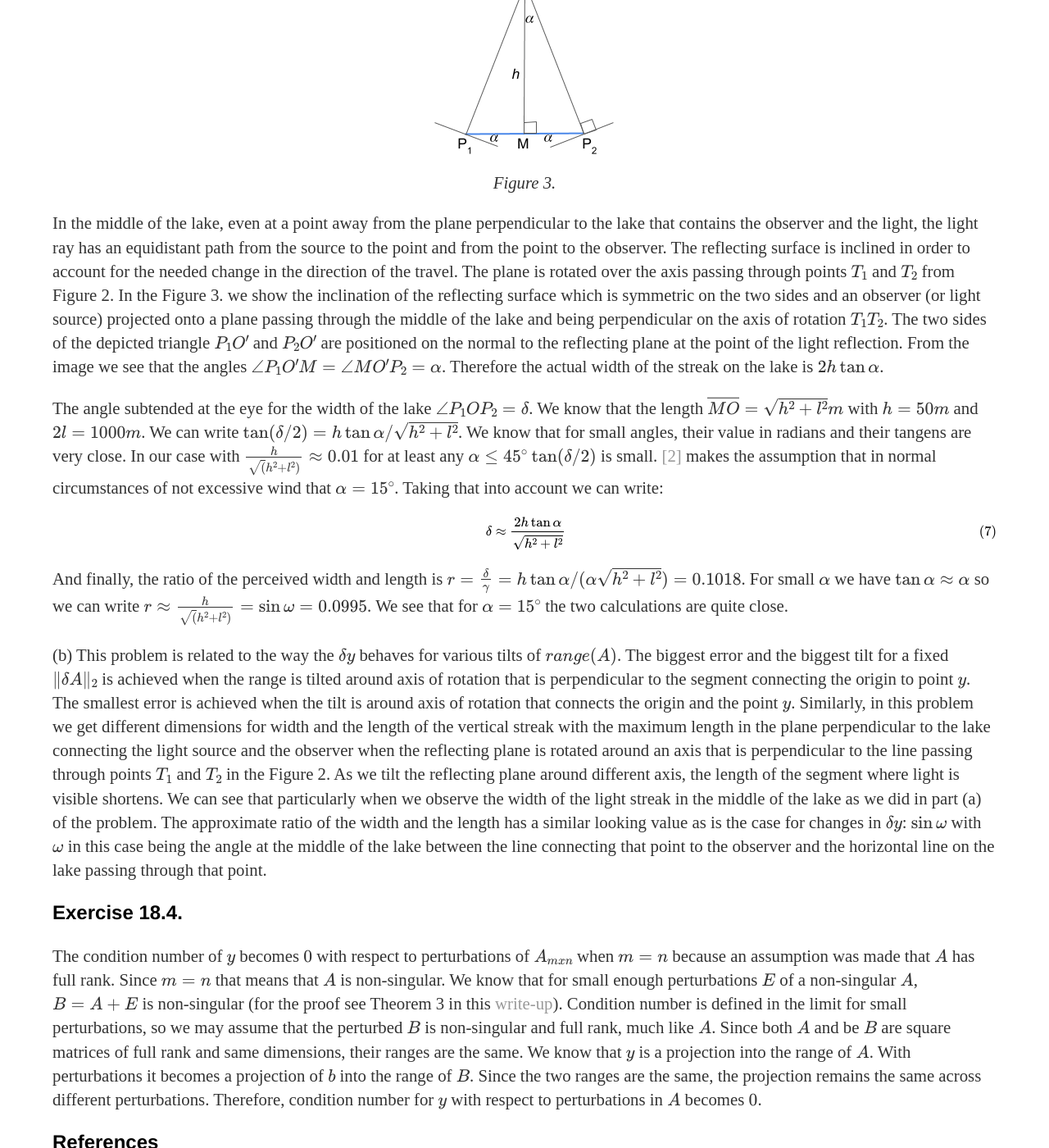
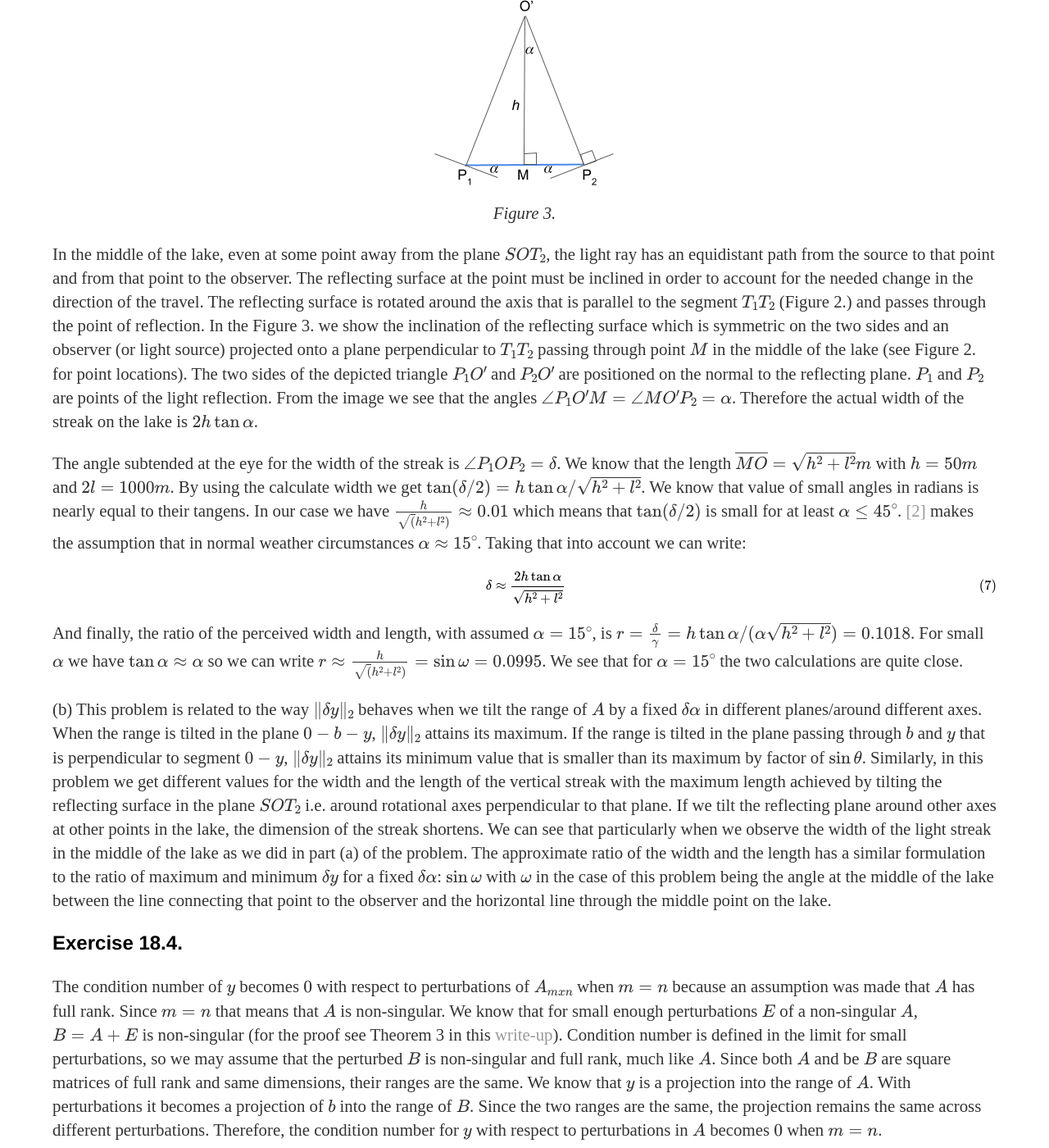
Before and after one commit to ana0209/ana0209.github.io, a Jekyll site: the page built from _posts/2020-06-25-Solutions-for-Chapter-18-in-NLA-by-Trefethen-and-Bau.md, in a window 1280 px wide and 1400 px high, scrolled down 4366 px. Shown: the whole window at 82% size. Built offline with Jekyll 4.4.1, drawn with Linux system fonts in a browser that asks for light colours; formulas are drawn with MathJax 3; some of the changed text lies outside the part shown.

Commit message:
Fix errors in blog text

```diff
--- a/_posts/2020-06-25-Solutions-for-Chapter-18-in-NLA-by-Trefethen-and-Bau.md
+++ b/_posts/2020-06-25-Solutions-for-Chapter-18-in-NLA-by-Trefethen-and-Bau.md
@@ -26,44 +26,44 @@
 
 * $\kappa_{A \rightarrow x}=1469883252.86400$
 
-(e) The perturbation $\delta b$ that relative error equal to $\kappa_{b \rightarrow y}$ is any perturbation in the range of $A$. IWe can get such perturbation by multiplying any non-zero vector $$v$$ by a projector into the range of $A$: $\delta b=AA^+v$. I used $\delta b=AA^+[1 \; 1 \; 1]\'$ and got relative error $err_{b\rightarrow y}=1.2910$.  You can find the code for this as for any subsequent error calculation in this [script](https://gist.github.com/ana0209/e05eb0907ac27bdb72507420279b1b34).
+(e) The perturbation $\delta b$ that causes the relative error of $$y$$ to be equal to $\kappa_{b \rightarrow y}$ is any perturbation in the range of $A$. We can get such perturbation by multiplying any vector $$v$$ that is not orthogonal to the $$range(A)$$ by a projector into the range of $A$: $\delta b=AA^+v$. I used $\delta b=AA^+[1 \; 1 \; 1]\'$ and got relative error $err_{b\rightarrow y}=1.2910$.  You can find the code for this as for any subsequent calculations for problem 18.1. in this [script](https://gist.github.com/ana0209/e05eb0907ac27bdb72507420279b1b34).
 
 The perturbation $\delta b$ that achieves relative error of x equal to the condition number $\kappa_{b \rightarrow x}$ is one where $$\|A^+\delta b\|_2=\|A^+\|_2\|\delta b\|_2$$. We now construct that kind of $\delta b$.
 
-We know that $$\|A^+\|_2=1/\sigma_n$$ where $$\sigma_n$$ is the n-th and smallest singular value of $A$. We also know that $$A^+=V\Sigma^+U^*$$ (see [Wikipedia entry on Moore-Penrose pseudoinverse](https://en.wikipedia.org/wiki/Moore–Penrose_inverse#Singular_value_decomposition_(SVD))). $\Sigma^+$ is a diagonal matrix with i-ith diagonal entries being $1/\sigma_i$ for non-zero singular values $\sigma_i$ of $A$ and zeros elsewhere. In our particular case where $n=2$ and $m=3$. If we choose $\delta b=U[0 \; 1 \; 0]'$ we get:
+We know that $$\|A^+\|_2=1/\sigma_n$$ where $$\sigma_n$$ is the n-th and smallest singular value of $A$. We also know that $$A^+=V\Sigma^+U^*$$, with $$A=U\Sigma V^*$$ being a singular value decomposition of A (see [Wikipedia entry on Moore-Penrose pseudoinverse](https://en.wikipedia.org/wiki/Moore–Penrose_inverse#Singular_value_decomposition_(SVD))). $\Sigma^+$ is a diagonal matrix with i-ith diagonal entries being $1/\sigma_i$ for non-zero singular values $\sigma_i$ of $A$ and zero elsewhere. In our particular case $n=2$ and $m=3$ so $$\sigma_n=\sigma_2$$. If we choose $\delta b=U[0 \; 1 \; 0]'$ we get:
 
 
 $$\begin{eqnarray}\|A^+\delta b\|_2 &=& \|V \Sigma^+U^*U\begin{bmatrix}0 \\ 1 \\ 0\end{bmatrix}\|_2 \nonumber \\
 &=&\|\Sigma^+ \begin{bmatrix}0 \\ 1 \\ 0\end{bmatrix}\|_2 \nonumber \\ &=& \frac{1}{\sigma_2}\|\begin{bmatrix}0 \\ 1 \\ 0\end{bmatrix}\|_2 \nonumber \\ &=& \|A^+\|_2\|U \begin{bmatrix}0 \\ 1 \\ 0\end{bmatrix}\|_2 \nonumber \\ &=& \|A^+\|_2\|\delta b\|_2
 \end{eqnarray}$$
 
-Above we use the fact that $$\| \cdot \|_2$$ norm is unitarily invariant (the norm of the vector does not change when it is multiplied by a unitary matrix). The key here was to set a non-zero value in the n-th entry of the vector $U$ is multiplied by. That way we select the $$1/\sigma_n=1/\sigma_2$$ value from $$\Sigma^+$$.
+Above we use the fact that $$\| \cdot \|_2$$ norm is unitarily invariant (the norm of the vector does not change when the vector is multiplied by a unitary matrix). The key here was to set a non-zero value in the n-th entry of the vector $U$ is multiplied by. That way we select the $$1/\sigma_n=1/\sigma_2$$ value from $$\Sigma^+$$.
 
-When using the above described perturbation this error was obtained: $$err_{b \rightarrow x}=54775.17704$$.
+When using the above described perturbation the following error was obtained: $$err_{b \rightarrow x}=54775.17704$$.
 
 While the previous two errors achieved the condition number exactly, the following two will do so only approximately.
 
-$$y$$ only depends on the $range(A)$. From [[1]](#1), *Tilting the range section* we see that the biggest tilt of the $range(A)$ for some fixed value of $$\|\delta A\|_2$$ is achieved when $$\delta A=\delta p \cdot v_n$$ where $v_n$ is the right singular vector of $A$ associated with its smallest singular value $\sigma_n$ wich in the case of this problem is $\sigma_2$. $\delta p$ is a vector orthogonal to the range of $A$. I calculated $\delta p$ as:
+$$y$$ only depends on the $range(A)$. From [[1]](#1), *Tilting the range section* we see that the biggest tilt of the $range(A)$ for some fixed value of $$\|\delta A\|_2$$ is achieved when $$\delta A=\delta p \cdot v_n$$ where $v_n$ is the right singular vector of $A$ associated with its smallest singular value $\sigma_n$ which in the case of this problem is $\sigma_2$. $\delta p$ is a vector orthogonal to the range of $A$. I calculated $\delta p$ as:
 
 $$\begin{eqnarray}
-\delta p = (I-AA^+)\begin{bmatrix}0 \\ 1 \\ 0\end{bmatrix}/10^6
+\delta p = (I-AA^+)\begin{bmatrix}1 \\ 1 \\ 0\end{bmatrix}/10^6
 \end{eqnarray}$$
 
 And the final perturbation of $$A$$ is $$\delta A=\delta p v_2$$ where $v_2$ is obtained as the second column of $V$ from $A=U \Sigma V^*$.
 
-The error obtained using this perturbation was $err_{A \rightarrow y}=34639.57287$. The difference between $err_{A \rightarrow y}$ and $\kappa_{A \rightarrow y}$ can be explained by the value of $$y=[2 \; 2.0001 \; 2.0001]'$$. Let us look at the left singular vectors of $A$ in $U$:
+The error obtained using this perturbation was $err_{A \rightarrow y}=34639.57287$. The difference between $err_{A \rightarrow y}$ and $\kappa_{A \rightarrow y}$ can be explained by the relationship between $$y=[2 \; 2.0001 \; 2.0001]'$$ and the second left singular vector $$u_2$$. Let us look at the left singular vectors of $A$ in $U$:
 
 $$\begin{eqnarray}U=\begin{bmatrix}-5.77e-01 & 8.17e-01 & -8.76e-17 \\ -5.77e-01 & -4.08e-01 & -7.07e-01 \\ -5.77e-01 & -4.08e-01 & 7.07e-01 \end{bmatrix}\end{eqnarray}$$
 
-We see that $y$ is approximately aligned with the first left singular vector. This means it is roughly perpendicular to the plane in which the tilt for the described perturbation is made. As explained in [[1]](#1) this reduces the error by a factor of $\sin \theta$. Indeed we get $$err_{A \rightarrow y} \cdot \sin \theta = 54771.06913$$ which is very close to $$\kappa_{A \rightarrow y}$$.
+We see that $y$ is approximately aligned with the first left singular vector. This means it is roughly perpendicular to the plane in which the tilt for the described perturbation is made. As explained in [[1]](#1) this reduces the error by a factor of $\sin \theta$. Indeed we get $$err_{A \rightarrow y} / \sin \theta = 54771.06913$$ which is very close to $$\kappa_{A \rightarrow y}$$.
 
-You might ask why not tilt the range in the plane that contains $y$. The answer is that due to big difference between $\sigma_1$ and $\sigma_2$, the angle of the tilt of the range while keeping the same $$\|\delta A\|_2$$ is much smaller resulting in an error that is significantly less than the above cacluclated $$err_{A \rightarrow y}$$ and $$\kappa_{A \rightarrow y}$$.
+You might ask why not tilt the range in the plane that contains the origin and the points $b$ and $y$ as was done in the section *Sensitivity of y to Perturbations in A* of [[1]](#1). The answer is that due to big difference between $\sigma_1$ and $\sigma_2$, the angle of the tilt of the range while keeping the same $$\|\delta A\|_2$$ is much smaller resulting in an error that is significantly less than both the above calculated $$err_{A \rightarrow y}$$ and $$\kappa_{A \rightarrow y}$$.
 
-The final error $$err_{A \rightarrow x}$$ has two terms, one that depends on changes of $A$ that do not alter its range and the other term that is affected by tilting of the range of $A$. The first term is $\kappa(A)$ and the second $$\kappa(A)^2\tan\theta/\mu$$. In our example $\mu=1.0$ so the overall error is much more affect by tilting the range than the changes in the mapping of points within in the range, since that term contains the quadratic factor $\kappa(A)^2$. Therefore I picked the same perturbation as for $$err_{A \rightarrow y}$$ since that is the perturbation that causes the largest tilt of the range of $$A$$ for a given $$\|\delta A\|_2$$. The obtained relative error is $$err_{A \rightarrow x}=1469620366.28139=0.9982 \cdot \kappa_{A \rightarrow x}$$.
+The final error $$err_{A \rightarrow x}$$ has two terms, one that depends on changes of $A$ that do not alter its range and the other term that is affected by tilting of the range of $A$. The first term is $\kappa(A)$ and the second $$\kappa(A)^2\tan\theta/\mu$$. In our example $\mu=1.0$ so the overall error is much more affected by tilting the range than the changes in the mapping of points within in the range, since that term contains the quadratic factor $\kappa(A)^2$. Therefore I picked the same perturbation as for $$err_{A \rightarrow y}$$ since that is the perturbation that causes the largest tilt of the range of $$A$$ for a given $$\|\delta A\|_2$$. The obtained relative error is $$err_{A \rightarrow x}=1469620366.28139=0.9982 \cdot \kappa_{A \rightarrow x}$$.
 
 ### Exercise 18.2.
 
-If many variables are used, some of them may be highly correlated. For example, parents' level of education and parents' annual income are likely heavily correlated on a large sample of people. This would result in having a very low smallest singular value of $$A$$ and a very high $$\kappa(A)$$ leading to high condition number $\kappa_{A \rightarrow x}$. This means that a small change in $$A$$ can cause a big change in the resulting $$x$$. But the nature of this problem is capturing trends. So a small change in the input data such as somebody having 1 year of graduate education vs. 2 years with the same annual income or 2 point difference in IQ should not substantially affect the importance the solution assigns to different factors.
+If many variables are used, some of them may be highly correlated. For example, parents' level of education and parents' annual income are likely heavily correlated on a large sample of people. This would result in having a very low smallest singular value of $$A$$ and a very high $$\kappa(A)$$ leading to high condition number $\kappa_{A \rightarrow x}$. This means that a small change in $$A$$ can cause a big change in the resulting $$x$$. But the point of this problem is to capture trends. So a small change in the input data such as somebody having 1 year of graduate education vs. 2 years with the same annual income or 2 point difference in IQ should not substantially affect the importance the solution assigns to different factors.
 
 ### Exercise 18.3.
 
@@ -89,15 +89,13 @@
     <em>Figure 2.</em>
 </p>
 
-We see from the Figure 2. that if the reflecting surface is angled with the sharper angle turned towards the light source that it needs to be closer to the light source than the observer in order to reach the observer at the right height. The situation is reversed when the more oblique angle of the reflecting surface is turned to the light source: then the surface should be closer to the observer than the light source. Also, as visible from the Figure 2. above, for the same narrow angle $\alpha$, the two situations are symmetrical.
-
-We are going to follow the assumption that the perceived dimension of the object is proportional to the angle the endpoints of the object subtend at the eye (See [here](https://entokey.com/the-human-eye-as-an-optical-system/) and [here](https://en.wikipedia.org/wiki/Visual_angle#The_retinal_image_and_visual_angle)). The perceived dimension of the object is $$n\cdot\gamma$$ where $$\gamma$$ is the mentioned subtended angle and $$n$$ is the distnace from nodal points to the retina of the eye: something like the diameter of the eyeball.
+We see from the Figure 2. that if the reflecting surface is angled with the sharper angle turned towards the light source that it needs to be closer to the light source than the observer in order to reach the observer at the right height. The situation is reversed when the more oblique angle of the reflecting surface is turned to the light source. Also, as visible from the Figure 2. above, tilting the reflecting surface by $$\alpha$$ towards the observer and tilting it by $$\alpha$$ towards the light source results in two symmetrical cases.
 
 Here we will calculate the ratio of width and length of the vertical streak as perceived by the observer and not as the ratio of width and height as they are at the water surface at the points where the light we see is reflected.
 
-What limits the length of the vertical streak is the maximum angle $$\alpha$$ at which the water ripples (See Figure 2.). We need to calculate angle $$\gamma$$ from Figure 2. because that is the angle that is subtended at the eye of the observer for the length of the vertical streak of light.
+We are going to follow the assumption that the perceived dimension of the object is proportional to the angle the endpoints of the object subtend at the eye (See [here](https://entokey.com/the-human-eye-as-an-optical-system/) and [here](https://en.wikipedia.org/wiki/Visual_angle#The_retinal_image_and_visual_angle)). The perceived dimension of the object is $$n\cdot\gamma$$ where $$\gamma$$ is the subtended angle and $$n$$ is the distance from nodal points to the retina of the eye: something like the diameter of the eyeball.
 
-We can calculate $$\gamma$$ as follows (see Figure 2.):
+What limits the length of the vertical streak is the maximum angle $$\alpha$$ at which the water ripples (see Figure 2.). We need to calculate the angle $$\gamma$$ from Figure 2. because that is the angle that is subtended at the eye of the observer for the length of the vertical streak of light which we can do as follows:
 
 
 $$\begin{eqnarray}
@@ -118,7 +116,7 @@
 
 From \eqref{eq:gamma-2} we see that the angle subtended at the eye that encompasses the length of the vertical streak is equal to $$2\alpha$$.
 
-Width of the streak varies at different points. We will use the point in the middle for our calculations. The actual width on the lake in the middle is the biggest width of the streak. However, according to [[2]](#2) that is not the point of the maximum perceived length. Nevertheless, that is the point they use to caculate the width and so will I, because the calculations are easy and the width along the streak varies anyway.
+Width of the streak varies at different points. We will use the point in the middle of the lake for our calculations. The actual width on the lake in the middle is the biggest width the streak attains on the lake. However, according to [[2]](#2) that is not the point of the maximum perceived length. Nevertheless, that is the point they use to caculate the width and so will I, because the calculations are easy and the width along the streak varies anyway.
 
 <p align="center">
   <img alt="Width of the streak at the middle of the lake" src="https://raw.githubusercontent.com/ana0209/ana0209.github.io/master/images/figure-3.png">
@@ -126,22 +124,22 @@
     <em>Figure 3.</em>
 </p>
 
-In the middle of the lake, even at a point away from the plane perpendicular to the lake that contains the observer and the light, the light ray has an equidistant path from the source to the point and from the point to the observer. The reflecting surface is inclined in order to account for the needed change in the direction of the travel. The plane is rotated over the axis passing through points $$T_1$$ and $$T_2$$ from Figure 2. In the Figure 3. we show the inclination of the reflecting surface which is symmetric on the two sides and an observer (or light source) projected onto a plane passing through the middle of the lake and being perpendicular on the axis of rotation $$T_1T_2$$. The two sides of the depicted triangle $$P_1O'$$ and $$P_2O'$$ are positioned on the normal to the reflecting plane at the point of the light reflection. From the image we see that the angles $$\angle P_1O'M=\angle MO'P_2=\alpha$$. Therefore the actual width of the streak on the lake is $$2 h\tan \alpha$$.
+In the middle of the lake, even at some point away from the plane $$SOT_2$$, the light ray has an equidistant path from the source to that point and from that point to the observer. The reflecting surface at the point must be inclined in order to account for the needed change in the direction of the travel. The reflecting surface is rotated around the axis that is parallel to the segment $$T_1T_2$$ (Figure 2.) and passes through the point of reflection. In the Figure 3. we show the inclination of the reflecting surface which is symmetric on the two sides and an observer (or light source) projected onto a plane perpendicular to $$T_1T_2$$ passing through point $$M$$ in the middle of the lake (see Figure 2. for point locations). The two sides of the depicted triangle $$P_1O'$$ and $$P_2O'$$ are positioned on the normal to the reflecting plane. $$P_1$$ and $$P_2$$ are points of the light reflection. From the image we see that the angles $$\angle P_1O'M=\angle MO'P_2=\alpha$$. Therefore the actual width of the streak on the lake is $$2 h\tan \alpha$$.
 
-The angle subtended at the eye for the width of the lake $$\angle P_1OP_2=\delta$$. We know that the length $$\overline{MO}=\sqrt{h^2+l^2}m$$ with $$h=50m$$ and $$2l=1000m$$. We can write $$\tan (\delta/2)=h \tan \alpha/\sqrt{h^2+l^2}$$. We know that for small angles, their value in radians and their tangens are very close. In our case with $$\frac{h}{\sqrt(h^2+l^2)}\approx 0.01$$ for at least any $$\alpha \leq 45^\circ$$ $$\tan (\delta/2)$$ is small. [[2]](#2) makes the assumption that in normal circumstances of not excessive wind that $$\alpha=15^\circ$$. Taking that into account we can write:
+The angle subtended at the eye for the width of the streak is $$\angle P_1OP_2=\delta$$. We know that the length $$\overline{MO}=\sqrt{h^2+l^2}m$$ with $$h=50m$$ and $$2l=1000m$$. By using the calculate width we get $$\tan (\delta/2)=h \tan \alpha/\sqrt{h^2+l^2}$$. We know that value of small angles in radians is nearly equal to their tangens. In our case we have $$\frac{h}{\sqrt(h^2+l^2)}\approx 0.01$$ which means that $$\tan (\delta/2)$$ is small for at least $$\alpha \leq 45^\circ$$. [[2]](#2) makes the assumption that in normal weather circumstances $$\alpha\approx 15^\circ$$. Taking that into account we can write:
 
-$$\begin{eqnarray}\delta \approx \frac{2h\tan\alpha}{\sqrt{h^2+l^2}}
-\end{eqnarray}$$
+<div id="mathdisplay">$$\begin{eqnarray}\delta \approx \frac{2h\tan\alpha}{\sqrt{h^2+l^2}}
+\end{eqnarray}$$</div>
 
-And finally, the ratio of the perceived width and length is $$r=\frac{\delta}{\gamma}=h\tan\alpha/(\alpha\sqrt{h^2+l^2})=0.1018$$. For small $$\alpha$$ we have $$\tan\alpha \approx \alpha$$ so we can write $$r\approx\frac{h}{\sqrt(h^2+l^2)}=\sin \omega=0.0995$$. We see that for $$\alpha=15^\circ$$ the two calculations are quite close.
+And finally, the ratio of the perceived width and length, with assumed $$\alpha=15^\circ$$, is $$r=\frac{\delta}{\gamma}=h\tan\alpha/(\alpha\sqrt{h^2+l^2})=0.1018$$. For small $$\alpha$$ we have $$\tan\alpha \approx \alpha$$ so we can write $$r\approx\frac{h}{\sqrt(h^2+l^2)}=\sin \omega=0.0995$$. We see that for $$\alpha=15^\circ$$ the two calculations are quite close.
 
-(b) This problem is related to the way the $$\delta y$$ behaves for various tilts of $$range(A)$$. The biggest error and the biggest tilt for a fixed $$\|\delta A\|_2$$ is achieved when the range is tilted around axis of rotation that is perpendicular to the segment connecting the origin to point $$y$$. The smallest error is achieved when the tilt is around axis of rotation that connects the origin and the point $$y$$. Similarly, in this problem we get different dimensions for width and the length of the vertical streak with the maximum length in the plane perpendicular to the lake connecting the light source and the observer when the reflecting plane is rotated around an axis that is perpendicular to the line passing through points $$T_1$$ and $$T_2$$ in the Figure 2. As we tilt the reflecting plane around different axis, the length of the segment where light is visible shortens. We can see that particularly when we observe the width of the light streak in the middle of the lake as we did in part (a) of the problem. The approximate ratio of the width and the length has a similar looking value as is the case for changes in $$\delta y$$: $$\sin\omega$$ with $$\omega$$ in this case being the angle at the middle of the lake between the line connecting that point to the observer and the horizontal line on the lake passing through that point.
+(b) This problem is related to the way $$\|\delta y\|_2$$ behaves when we tilt the range of $$A$$ by a fixed $$\delta \alpha$$ in different planes/around different axes. When the range is tilted in the plane $$0-b-y$$, $$\|\delta y\|_2$$ attains its maximum. If the range is tilted in the plane passing through $$b$$ and $$y$$ that is perpendicular to segment $$0-y$$, $$\|\delta y\|_2$$ attains its minimum value that is smaller than its maximum by factor of $$\sin \theta$$. Similarly, in this problem we get different values for the width and the length of the vertical streak with the maximum length achieved by tilting the reflecting surface in the plane $$SOT_2$$ i.e. around rotational axes perpendicular to that plane. If we tilt the reflecting plane around other axes at other points in the lake, the dimension of the streak shortens. We can see that particularly when we observe the width of the light streak in the middle of the lake as we did in part (a) of the problem. The approximate ratio of the width and the length has a similar formulation to the ratio of maximum and minimum $$\delta y$$ for a fixed $$\delta \alpha$$: $$\sin\omega$$ with $$\omega$$ in the case of this problem being the angle at the middle of the lake between the line connecting that point to the observer and the horizontal line through the middle point on the lake.
 
 
 
 ### Exercise 18.4.
 
-The condition number of $y$ becomes $0$ with respect to perturbations of $A_{mxn}$ when $m=n$ because an assumption was made that $A$ has full rank. Since $m=n$ that means that $A$ is non-singular. We know that for small enough perturbations $E$ of a non-singular $A$, $B=A+E$ is non-singular (for the proof see Theorem 3 in this [write-up]({{ site.baseurl }}/pdfs/Linear_Least_Squares_Problem_Conditioning.pdf)). Condition number is defined in the limit for small perturbations, so we may assume that the perturbed $B$ is non-singular and full rank, much like $A$. Since both $A$ and be $B$ are square matrices of full rank and same dimensions, their ranges are the same. We know that $y$ is a projection into the range of $A$. With perturbations it becomes a projection of $b$ into the range of $B$. Since the two ranges are the same, the projection remains the same across different perturbations. Therefore, condition number for $y$ with respect to perturbations in $A$ becomes $0$.
+The condition number of $y$ becomes $0$ with respect to perturbations of $A_{mxn}$ when $m=n$ because an assumption was made that $A$ has full rank. Since $m=n$ that means that $A$ is non-singular. We know that for small enough perturbations $E$ of a non-singular $A$, $B=A+E$ is non-singular (for the proof see Theorem 3 in this [write-up]({{ site.baseurl }}/pdfs/Linear_Least_Squares_Problem_Conditioning.pdf)). Condition number is defined in the limit for small perturbations, so we may assume that the perturbed $B$ is non-singular and full rank, much like $A$. Since both $A$ and be $B$ are square matrices of full rank and same dimensions, their ranges are the same. We know that $y$ is a projection into the range of $A$. With perturbations it becomes a projection of $b$ into the range of $B$. Since the two ranges are the same, the projection remains the same across different perturbations. Therefore, the condition number for $y$ with respect to perturbations in $A$ becomes $0$ when $m=n$.
 
 ### References
 <a id="1">[1]</a>
```
